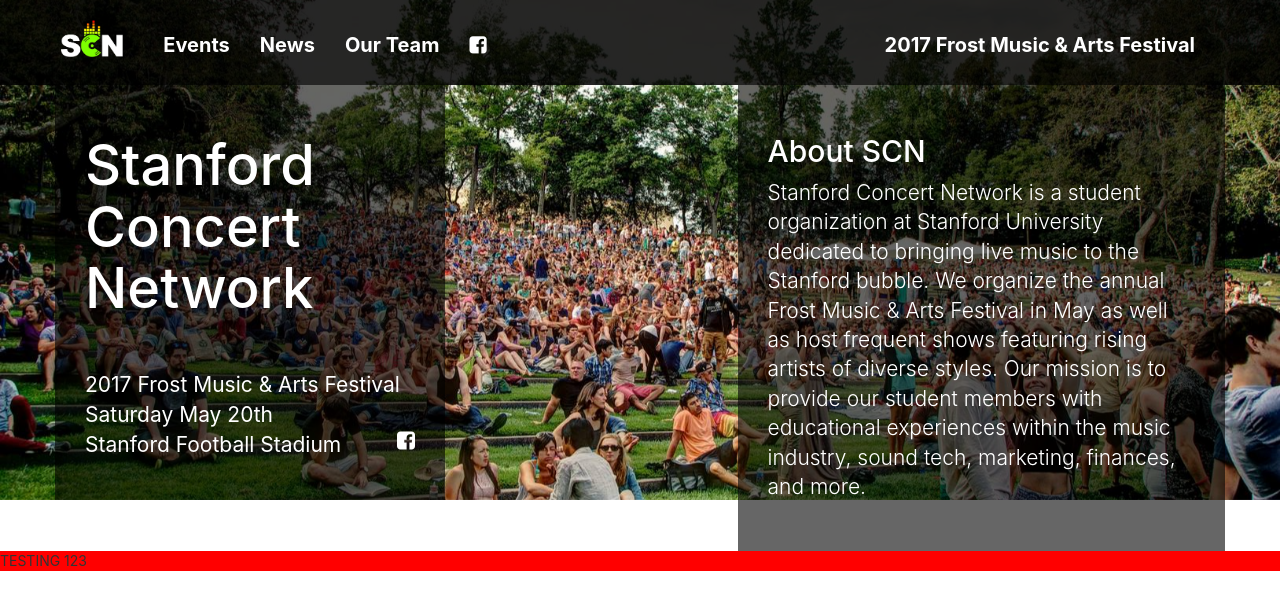
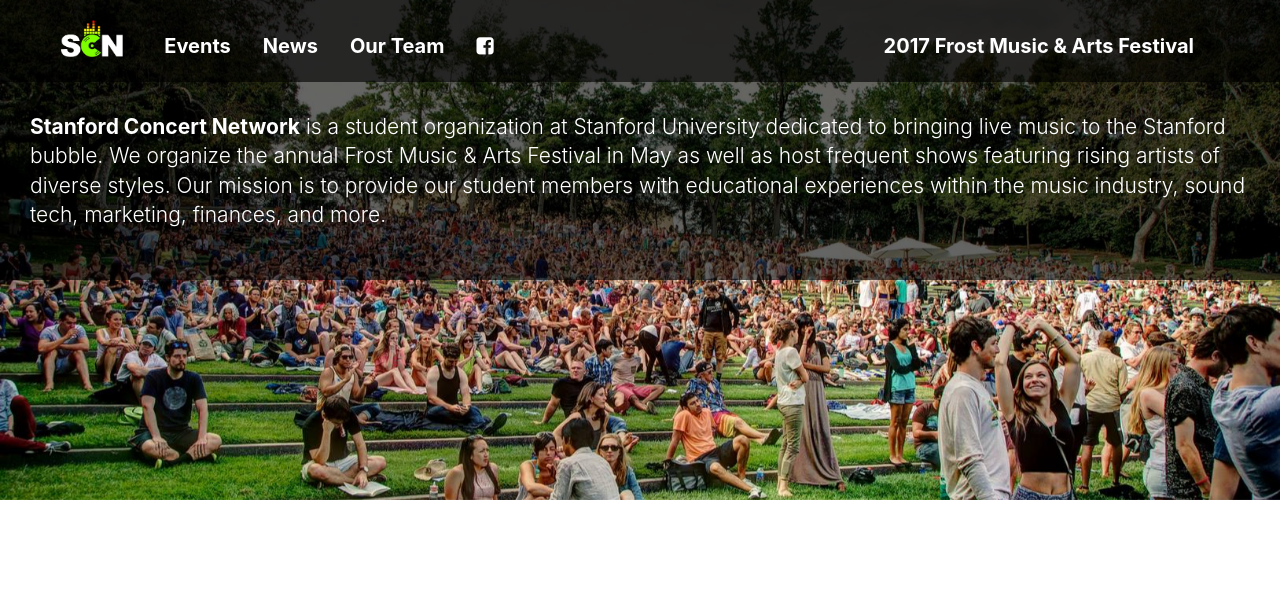
Before and after one commit to StanfordConcertNetwork/scn.stanford.edu, a Jekyll site: the page built from index.html, in a window 1280 px wide. Shown: the top 610 px of the page. Built offline with Jekyll 4.4.1, drawn with Linux system fonts in a browser that asks for light colours; nearby versions of some CDN libraries.

Commit message:
content cleanup + navbar final fix

```diff
--- a/assets/css/main.css
+++ b/assets/css/main.css
@@ -19,10 +19,6 @@
 
 /* MAIN INFO */
 .caption {
-    top: 0;
-}
-
-.caption .col {
     background-color: rgba(0, 0, 0, 0.6);
     padding: 30px;
     text-shadow: none;
@@ -30,16 +26,8 @@
     color: #fff;
 }
 
-.caption .col h1 {
-    font-size: 4em;
-}
-
-.caption .col p {
+.caption p {
     font-size: 1.5em;
-}
-
-.caption .col a {
-    color: #fff;
 }
 
 #suggest-input {
--- a/assets/css/navbar.css
+++ b/assets/css/navbar.css
@@ -17,8 +17,7 @@
     color: #fff;
     font-weight: bold;
     padding: 0;
-    padding-bottom: 5px;
-    margin: 15px;
+    margin: 16px;
 }
 
 .navbar-inverse .navbar-nav > li > a:hover,
@@ -26,6 +25,7 @@
 .navbar-inverse .navbar-nav > .active > a:hover {
     border-bottom: 2px solid #fff;
     background-color: initial;
+    margin-bottom: 14px;
 }
 
 .navbar-inverse .navbar-nav .navbar-social > li > a {
@@ -59,6 +59,8 @@
 
 .hamburger {
     border: none;
+    margin: 0;
+    margin-right: 20px;
 }
 
 @media (max-width: 767px) {
--- a/index.html
+++ b/index.html
@@ -1,38 +1,8 @@
 ---
 layout: default
 ---
-
-<div class="container">
-    <div class="row caption">
-        <div class="col col-md-5 col-lg-4">
-            <h1>
-                Stanford
-                Concert
-                Network
-            </h1>
-            <br><br>
-            {% for event in site.events %}
-                <a href="{{ event.link }}" target="blank">
-                    <p>
-                        {{ event.title }}<br>
-                        {{ event.date }}<br>
-                        {{ event.location }}
-                        <a href="{{ event.link }}"><i class="fa fa-facebook-square pull-right"></i></a>
-                    </p>
-                </a>
-            {% endfor %}
-            <!--
-            <p id="suggest-txt">What artist do you want us to bring to campus next?</p>
-            <input type="text" id="suggest-input">
-            <button id="suggest-btn">Submit</button>
-            -->
-        </div>
-        <div class="col-md-2 col-lg-3">&nbsp;</div>
-        <div class="col col-md-5">
-            <h2>About SCN</h3>
-            <p class="lead">Stanford Concert Network is a student organization at Stanford University dedicated to bringing live music to the Stanford bubble. We organize the annual Frost Music &amp; Arts Festival in May as well as host frequent shows featuring rising artists of diverse styles. Our mission is to provide our student members with educational experiences within the music industry, sound tech, marketing, finances, and more.</p>
-        </div>
-    </div>
+<div class="caption">
+    <p class="lead"><b>Stanford Concert Network</b> is a student organization at Stanford University dedicated to bringing live music to the Stanford bubble. We organize the annual Frost Music &amp; Arts Festival in May as well as host frequent shows featuring rising artists of diverse styles. Our mission is to provide our student members with educational experiences within the music industry, sound tech, marketing, finances, and more.</p>
 </div>
 
 <div class="carousel slide">
@@ -48,6 +18,5 @@
         {% endfor %}
     </div>
 </div>
-<div style="background-color: red"> TESTING 123 </div>
 
 <script>$('.carousel').carousel({pause: false})</script>
```
Also changed, not shown: assets/css/carousel.css (line endings or trailing spaces).
